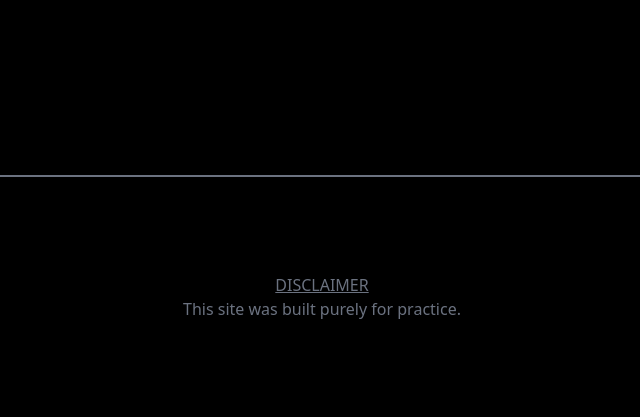
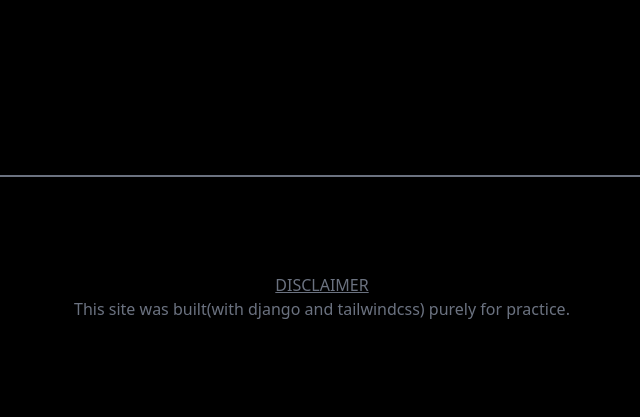
Before and after one commit to giftedmatrix/djangorepo1, a Django app: page / in a window 1280 px wide. Shown: the part 1269-1686 px from the top of the page, without its empty margins (318-958 px from the left). Run offline with Django 4.2, Linux system fonts and the light colour scheme; style sheets or scripts are compiled from the project's sources; some libraries are stand-ins or nearby versions.

Commit message:
included tools built with in index.html

```diff
--- a/core/templates/index.html
+++ b/core/templates/index.html
@@ -31,7 +31,7 @@
            DISCLAIMER
         </p>
         <p class="text-gray-500 text-md text-center">
-            This site was built purely for practice.
+            This site was built(with django and tailwindcss) purely for practice.
         </p>
     </footer>
 
```
